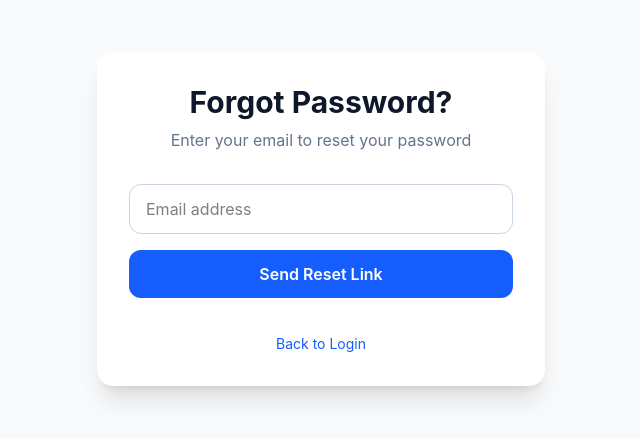
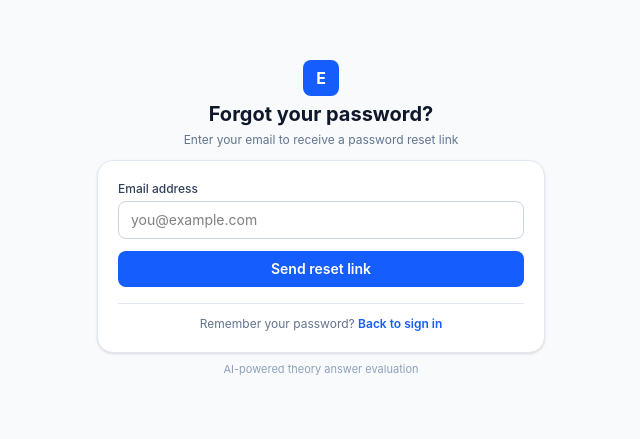
Before and after one commit to Kanikagarwal/SKIT-AI-2023-2027-1, a React (Vite) app: page /forgot-password in a window 1280 px wide. Shown: the part 181-620 px from the top of the page, without its empty margins (319-959 px from the left). Built offline with nearby package versions, Linux system fonts and the light colour scheme.

Commit message:
Improve forgot password page UI

```diff
--- a/src/pages/ForgotPassword.jsx
+++ b/src/pages/ForgotPassword.jsx
@@ -1,35 +1,61 @@
 import { Link } from "react-router-dom"
+
 function ForgotPassword() {
   return (
     <div className="min-h-screen bg-slate-50 flex items-center justify-center px-4">
-      <div className="w-full max-w-md bg-white rounded-2xl shadow-xl p-8">
+      <div className="w-full max-w-md">
 
-        <div className="text-center mb-8">
-          <h1 className="text-3xl font-bold text-slate-900">
-            Forgot Password?
+        <div className="text-center mb-3">
+          <div className="inline-flex items-center justify-center w-9 h-9 rounded-lg bg-blue-600 text-white text-base font-bold mb-1">
+            E
+          </div>
+
+          <h1 className="text-xl font-bold text-slate-900">
+            Forgot your password?
           </h1>
-          <p className="text-slate-500 mt-2">
-            Enter your email to reset your password
+
+          <p className="text-xs text-slate-500 mt-1">
+            Enter your email to receive a password reset link
           </p>
         </div>
 
-        <div className="space-y-4">
+        <div className="bg-white border border-slate-200 rounded-2xl shadow-sm p-5">
+          <div className="space-y-3">
+
+            <div>
+              <label className="block text-xs font-medium text-slate-700 mb-1">
+                Email address
+              </label>
+
               <input
                 type="email"
-            placeholder="Email address"
-            className="w-full border border-slate-300 rounded-xl px-4 py-3 outline-none focus:ring-2 focus:ring-blue-500"
+                placeholder="you@example.com"
+                className="w-full border border-slate-300 rounded-lg px-3 py-2 text-sm outline-none focus:border-blue-500 focus:ring-2 focus:ring-blue-100"
               />
+            </div>
 
-          <button className="w-full bg-blue-600 hover:bg-blue-700 text-white py-3 rounded-xl font-semibold transition">
-            Send Reset Link
+            <button className="w-full bg-blue-600 hover:bg-blue-700 text-white py-2 rounded-lg text-sm font-semibold transition">
+              Send reset link
             </button>
 
-          <div className="text-center mt-5 text-sm">
-  <Link to="/" className="text-blue-600 hover:underline">
-    Back to Login
+          </div>
+
+          <div className="border-t border-slate-200 mt-4 pt-3">
+            <p className="text-center text-xs text-slate-500">
+              Remember your password?{" "}
+              <Link
+                to="/"
+                className="font-semibold text-blue-600 hover:text-blue-700"
+              >
+                Back to sign in
               </Link>
+            </p>
           </div>
         </div>
+
+        <p className="text-center text-[11px] text-slate-400 mt-2">
+          AI-powered theory answer evaluation
+        </p>
 
       </div>
     </div>
```
Lines whose indentation alone changed are shown as unchanged.
